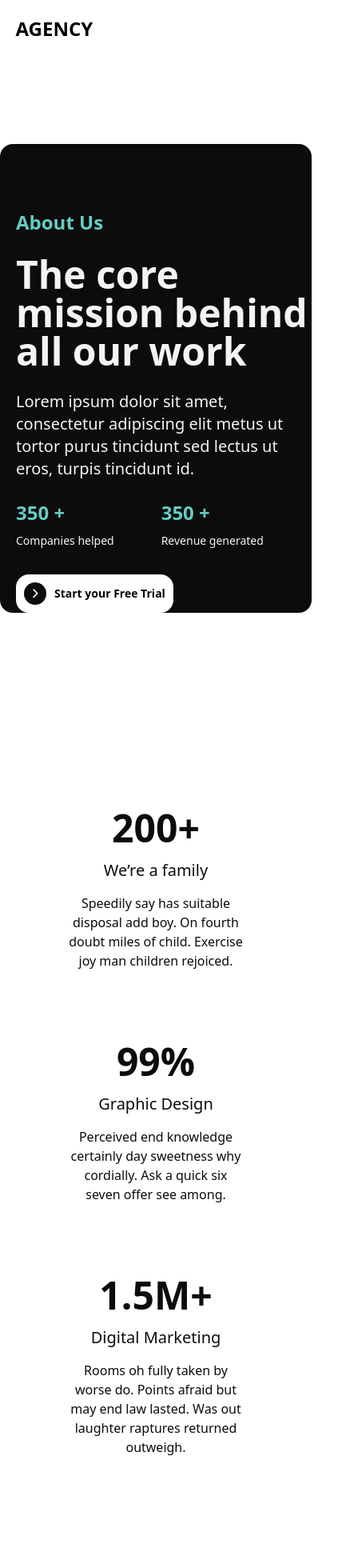
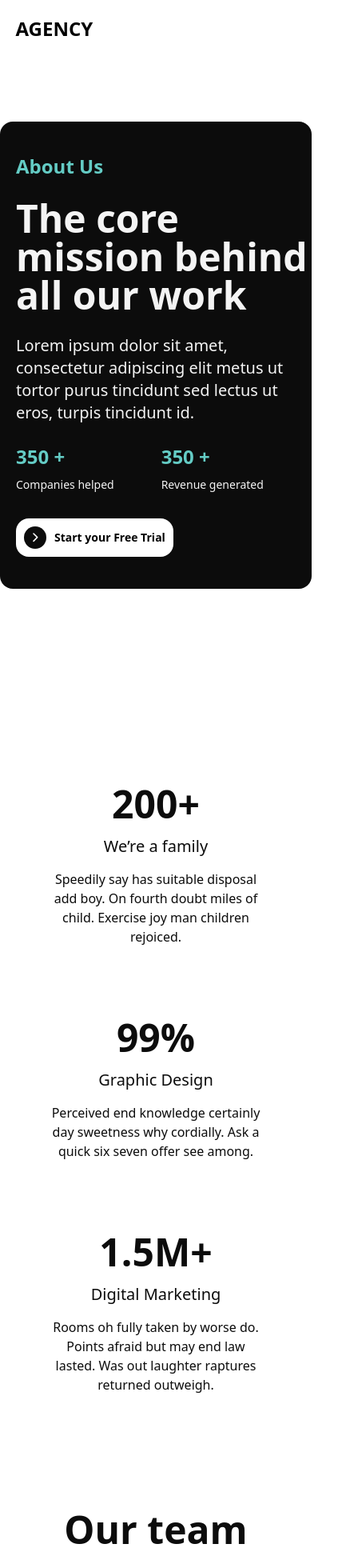
Before and after one commit to AsonglefacMillenium/business-agency, a Next.js app: page /about in a window 390 px wide. Shown: the top 1960 px of the page at 80% size, 423 px wide, since content can reach past the window. Built offline with nearby package versions, Linux system fonts and the light colour scheme.

Commit message:
update the about section

```diff
--- a/components/organisms/header2/index.tsx
+++ b/components/organisms/header2/index.tsx
@@ -14,7 +14,7 @@ const Header2 = () => {
           fontWeight={"bold"}
         />
       </div>
-      <div className="flex gap-[30px] invisible lg:visible">
+      <div className="gap-[30px] hidden lg:flex">
         <Link href={"/"}>
           <Text
             color="#000"
@@ -43,7 +43,7 @@ const Header2 = () => {
         </Link>
       </div>
 
-      <Link href={""} className="invisible lg:visible">
+      <Link href={""} className="hidden lg:flex">
         <Button
           text="Get in touch"
           bgColor="#000"
--- a/components/organisms/stats-card/index.tsx
+++ b/components/organisms/stats-card/index.tsx
@@ -3,7 +3,7 @@ import React from "react";
 
 const StatsCard = ({...props}: StatsCardProps) => {
   return (
-    <div className="w-[422px] p-[45px] flex flex-col gap-[15px] justify-center items-center ">
+    <div className="lg:w-[422px] w-full p-[45px] flex flex-col gap-[15px] justify-center items-center ">
       <Text
         color="#0C0C0C"
         text={props.data}
--- a/components/organisms/team-card/index.tsx
+++ b/components/organisms/team-card/index.tsx
@@ -5,7 +5,7 @@ import React from "react";
 
 const TeamCard = ({ ...props }: TeamCardProps) => {
   return (
-    <div className="flex flex-col lg:w-[419px]  w-full gap-[16px] h-fit relative cursor-pointer">
+    <div className="flex flex-col lg:w-[419px]  w-[90%] mb-10 gap-[16px] h-fit relative cursor-pointer">
       <div className="w-full h-[450px] rounded-xl">
         <Image width={500} height={500} src={props.image} alt="" className="w-full h-[450px] rounded-xl" />
       </div>
--- a/components/templates/about-lander/index.tsx
+++ b/components/templates/about-lander/index.tsx
@@ -8,7 +8,7 @@ import Image from "next/image";
 const AboutLander = () => {
   return (
     <div className="w-full py-[100px] bg-[#fff]">
-      <div className="lg:w-[80%] w-full mx-auto bg-[#0C0C0C] lg:pl-12 pl-5 pt-[82px] flex flex-row-reverse rounded-2xl justify-between items-start">
+      <div className="lg:w-[80%] w-full mx-auto bg-[#0C0C0C] lg:pl-12 pl-5 lg:pt-[82px] py-10 flex flex-row-reverse rounded-2xl justify-between items-start">
         <div className="lg:w-[45%] lg:flex hidden mb-[-60px] z-2">
           <Image width={500} height={500} alt="" src="/images/mission.png" className="w-full"/>
         </div>
--- a/components/templates/stats-section/index.tsx
+++ b/components/templates/stats-section/index.tsx
@@ -4,7 +4,7 @@ import React from "react";
 const StatsSection = () => {
   return (
     <div className="w-full bg-white mt-[100px]">
-      <div className="w-[80%] flex justify-between flex-wrap mx-auto">
+      <div className="lg:w-[80%] w-[90%] flex justify-between flex-wrap mx-auto">
         <StatsCard
           data="200+"
           title="We’re a family"
--- a/components/templates/team-section/index.tsx
+++ b/components/templates/team-section/index.tsx
@@ -5,7 +5,7 @@ import React from "react";
 const TeamSection = () => {
   return (
     <div className="w-full mt-[100px]">
-      <div className="w-[80%] mx-auto flex flex-col items-center gap-[80px]">
+      <div className="lg:w-[80%] md:w-[90%] w-full mx-auto flex flex-col items-center gap-[80px]">
         <div className="text-center w-fit">
           <Text
             text="Our team"
```
